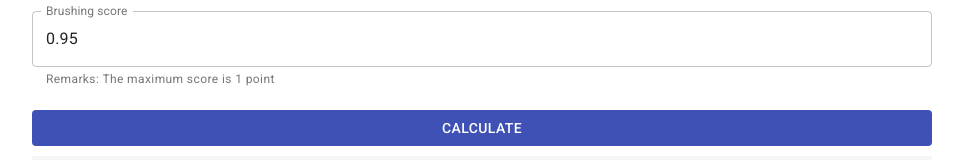
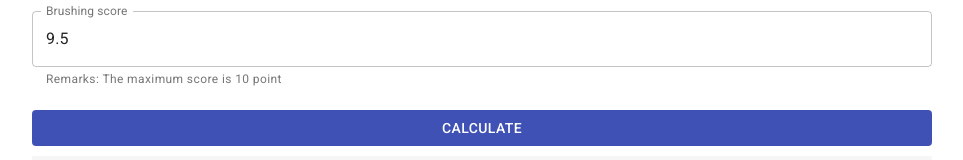
Before and after one commit to fsb2024/brushestimate, a React (Vite) app: page / in a window 1280 px wide. Shown: the part 2009-2169 px from the top of the page, without its empty margins (158-1121 px from the left). Built offline with nearby package versions, Linux system fonts and the light colour scheme; the HTML template or start-up script is replaced by a standard one.

Commit message:
update:text

```diff
--- a/src/App.tsx
+++ b/src/App.tsx
@@ -251,7 +251,7 @@ const DeviceFormula = ({stakingMultiplier, lan}) => {
 const UserFormula = ({stakingMultiplier, lan}) => {
     const [state, setState] = useState({
         total: 20000,
-        score: 0.95,
+        score: 9.5,
         res: 0
     })
 
@@ -263,7 +263,7 @@ const UserFormula = ({stakingMultiplier, lan}) => {
     };
 
     const handleSubmit = () => {
-        const res = getUserEveryDayIncome(state.score, state.total, stakingMultiplier)
+        const res = getUserEveryDayIncome(divide(state.score,10), state.total, stakingMultiplier)
 
         setState({...state, res})
     }
--- a/src/locales/index.ts
+++ b/src/locales/index.ts
@@ -30,7 +30,7 @@ export default {
         userLabel1:'Total number of toothbrushes on the platform',
         userLabel1Help:'The more people use a toothbrush, the less each person gets.',
         userLabel2:'Brushing score',
-        userLabel2Help:'Remarks: The maximum score is 1 point',
+        userLabel2Help:'Remarks: The maximum score is 10 point',
         userRes1: "Benefits of brushing your teeth every day",
     },
     tw: {
@@ -64,7 +64,7 @@ export default {
         userLabel1:'平台累計牙刷數',
         userLabel1Help:'使用牙刷的人數越多，每人個人分的就越少',
         userLabel2:'刷牙分數',
-        userLabel2Help:'備註：最高為1分',
+        userLabel2Help:'備註：最高為10分',
         userRes1: "每天刷牙收益",
     }
 }
```
